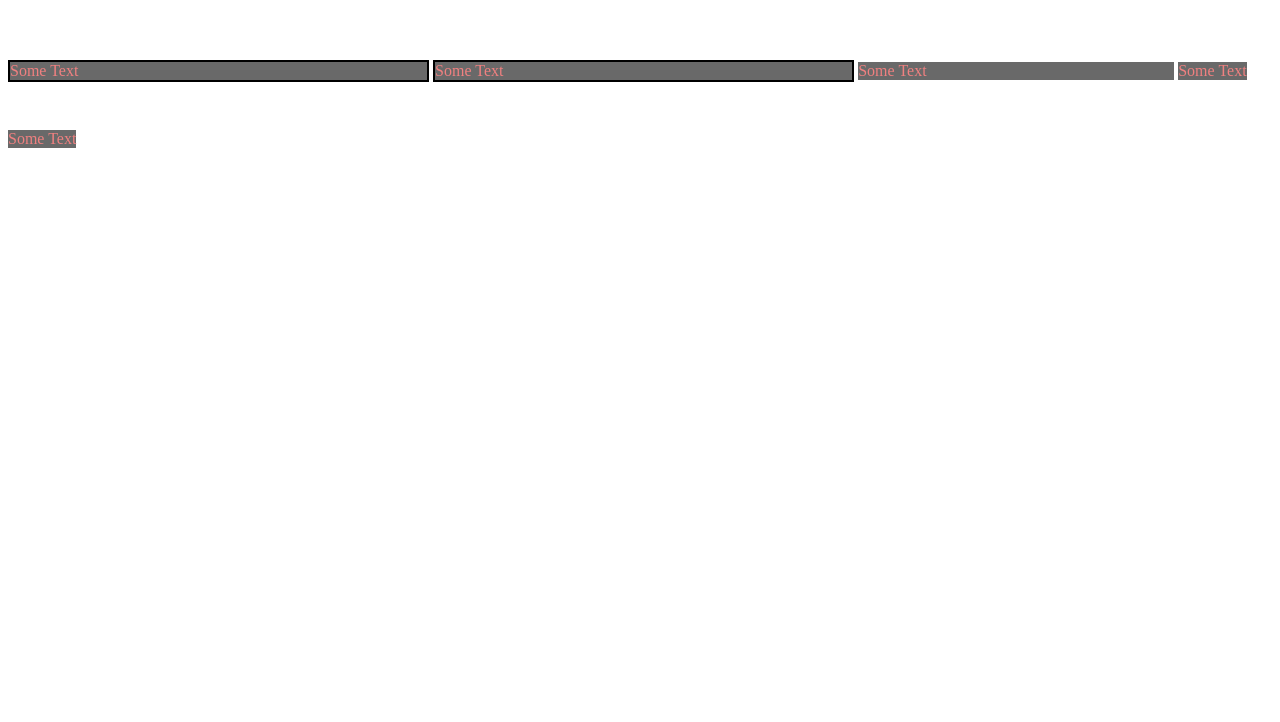
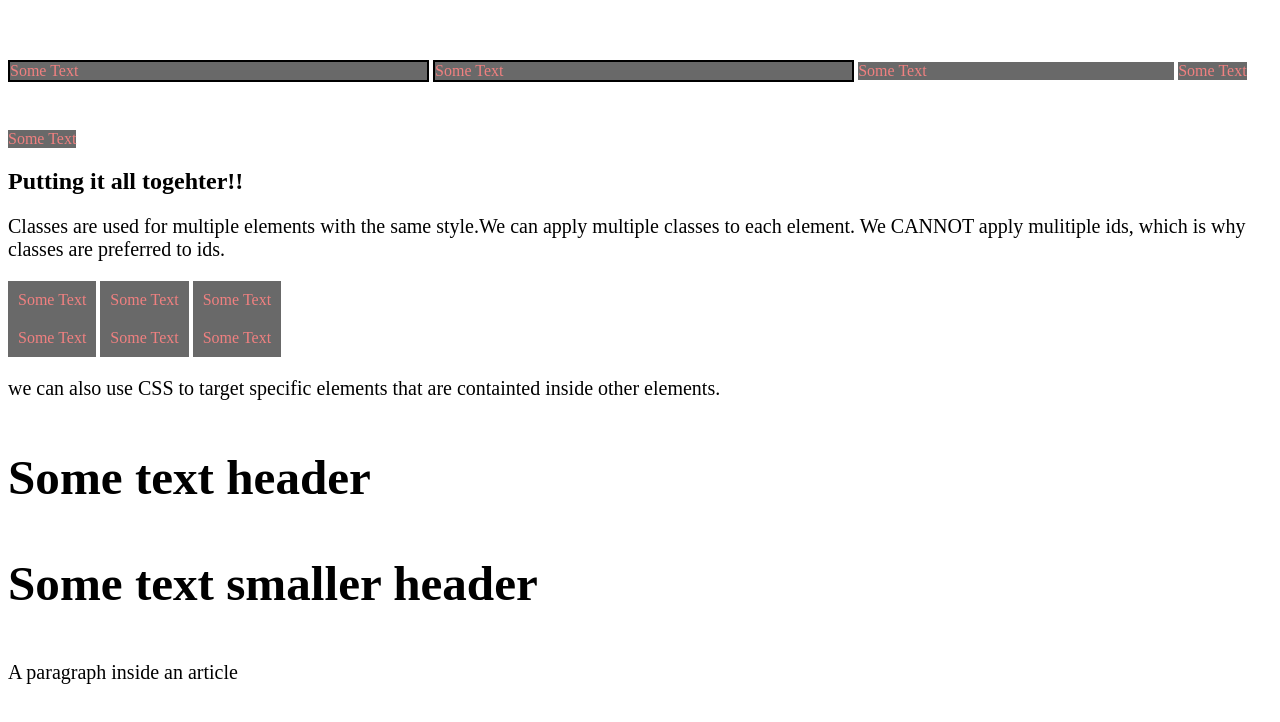
Before and after one commit to evanstak000/boxmodel, a plain HTML site: page index.html in a window 1280 px wide. Shown: the part 1138-1860 px from the top of the page. Before the commit the page ends 1294 px from the top, so only its background shows below. Drawn offline with Linux system fonts and the light colour scheme.

Commit message:
mULTIPLE CLASSES NOTES

```diff
--- a/index.html
+++ b/index.html
@@ -46,5 +46,25 @@
 <div id=perLefttmargin>Some Text</div>
 <div id=perRightmargin>Some Text</div>
 
+<h2> Putting it all togehter!!</h2>
+<p> Classes are used for multiple elements with the same style.We can apply multiple classes to each element. We CANNOT apply mulitiple ids, which is why classes are preferred to ids. </p>
+
+<div class="defaultpadding defaultborder">Some Text</div>
+<div class="defaultpadding defaultMargin">Some Text</div>
+<div class="defaultpadding defaultborder">Some Text</div>
+<br>
+<div class="defaultpadding">Some Text</div>
+<div class="defaultpadding defualtboder defaultMargin">Some Text</div>
+<div class="defaultpadding">Some Text</div>
+
+<p> we can also use CSS to target specific elements that are containted inside other elements.</p>
+
+<section class="defualtborder"> <h3> Some text header</h3>
+<header><h3>Some text smaller header</h3></header>
+<article> <p> A paragraph inside an article</p></article></section>
+<br>
+<br>
+<br>
+
     </body>
 </html>
--- a/style.css
+++ b/style.css
@@ -96,3 +96,16 @@ border:10px outset gray;
     height:200px;
     width:25%
 }
+.defaultpadding{
+padding:10px;
+}
+.defaultMargin{
+margin:0px 30pxs;
+}
+.defaultBorder{
+border:3px ridge fuchsia;
+}
+section{
+    font-size: 42px;
+}
+}
```
